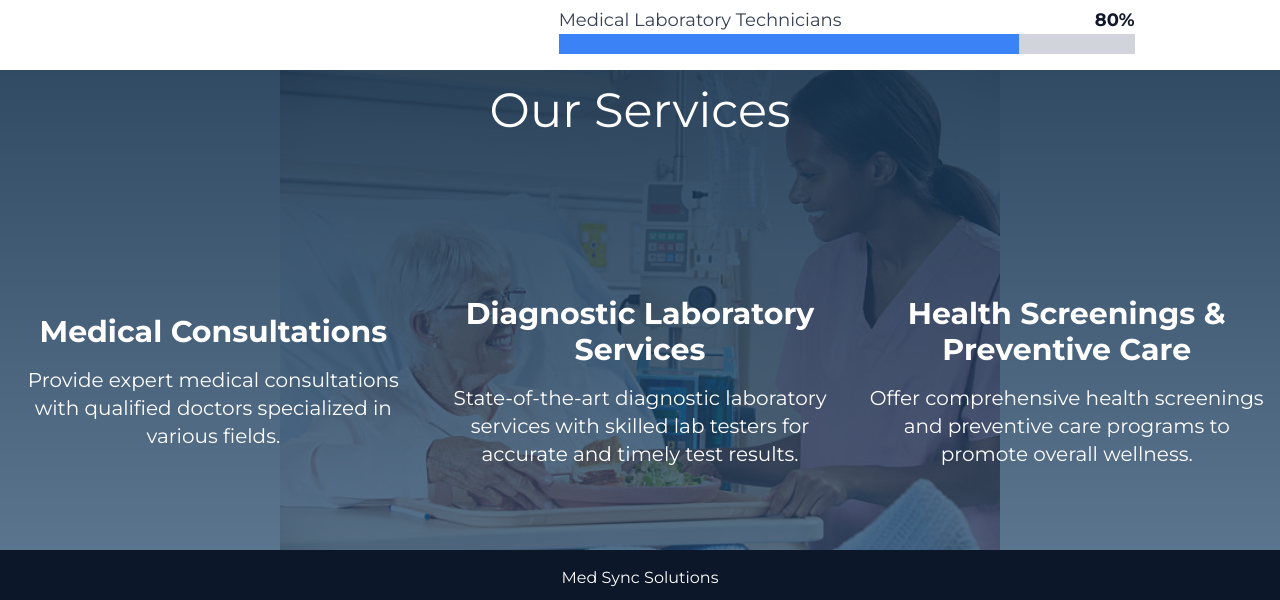
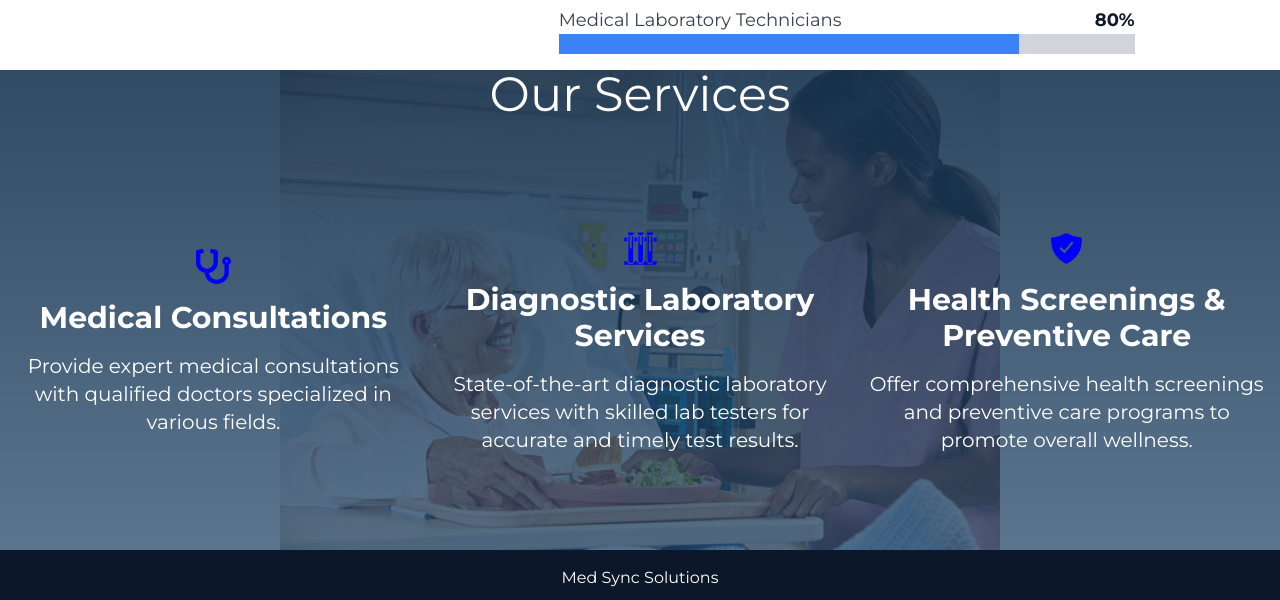
Before and after one commit to davidabuu/hosiptalWebApp, a Next.js app: page / in a window 1280 px wide. Shown: the part 1163-1763 px from the top of the page. Built offline with nearby package versions, Linux system fonts and the light colour scheme.

Commit message:
Logo Added

```diff
--- a/package.json
+++ b/package.json
@@ -23,6 +23,7 @@
     "postcss": "8.4.26",
     "react": "18.2.0",
     "react-dom": "18.2.0",
+    "react-icons": "^4.10.1",
     "tailwindcss": "3.3.3",
     "typeface-montserrat": "^1.1.13",
     "typescript": "5.1.6"
--- a/src/app/components/Intro.tsx
+++ b/src/app/components/Intro.tsx
@@ -6,7 +6,7 @@ const Intro = () => {
     <div>
     <div
       data-aos="fade-right"
-      className="pb-10 md:pb-20 intro-div text-white flex justify-center items-start flex-col min-h-screen"
+      className="pb-10 pt-6 md:pb-20 intro-div text-white flex justify-center items-start flex-col min-h-screen"
     >
       <h1 className="mx-4 md:mx-32 text-2xl md:text-4xl lg:text-5xl xl:text-5xl">
         Making Health
--- a/src/app/components/Service.tsx
+++ b/src/app/components/Service.tsx
@@ -1,15 +1,22 @@
 import React from "react";
-import Image from "next/image";
-
+import { FaStethoscope } from "react-icons/fa";
+import { GiTestTubes } from "react-icons/gi";
+import { IoShieldCheckmarkSharp } from "react-icons/io5";
 interface ServiceProps {
   title: string;
   description: string;
+  logo: any;
 }
 
-const ServiceSection: React.FC<ServiceProps> = ({ title, description }) => {
+const ServiceSection: React.FC<ServiceProps> = ({
+  title,
+  description,
+  logo,
+}) => {
   return (
     <div className="container mx-auto px-4">
-      <div className="flex services flex-col justify-center items-center">
+      <div className="flex services md:pt-0 sm:pt-4 flex-col justify-center items-center">
+        <div className="flex translate-y-3 sm:translate-y-0"> {logo}</div>
         <h2 className="text-2xl text-center sm:text-3xl md:text-3xl font-bold mt-4">
           {title}
         </h2>
@@ -24,24 +31,42 @@ const ServiceSection: React.FC<ServiceProps> = ({ title, description }) => {
 const Services: React.FC = () => {
   return (
     <div className="img2-bg text-white">
-      <div className="bg-[#1e4165b9] h-full">
-        <h2 className="text-center pt-4 text-3xl sm:text-4xl md:text-5xl">
+      <div className="bg-[#1e4165b9] pb-8 h-full">
+        <h2 className="text-center  text-3xl sm:text-4xl md:text-5xl">
           Our Services
         </h2>
         <div className="h-full flex flex-col sm:flex-row justify-center items-center">
           <ServiceSection
             title="Medical Consultations"
             description="Provide expert medical consultations with qualified doctors specialized in various fields."
+            logo={
+              <FaStethoscope
+                size={35}
+                color="blue"
+              />
+            }
           />
 
           <ServiceSection
             title="Diagnostic Laboratory Services"
             description="State-of-the-art diagnostic laboratory services with skilled lab testers for accurate and timely test results. "
+            logo={
+              <GiTestTubes
+                size={35}
+                color="blue"
+              />
+            }
           />
 
           <ServiceSection
             title="Health Screenings & Preventive Care"
             description="Offer comprehensive health screenings and preventive care programs to promote overall wellness. "
+            logo={
+              <IoShieldCheckmarkSharp
+                size={35}
+                color="blue"
+              />
+            }
           />
         </div>
       </div>
```
Also changed, not shown: 1 other file (tests, documents, lock files or other folders).
